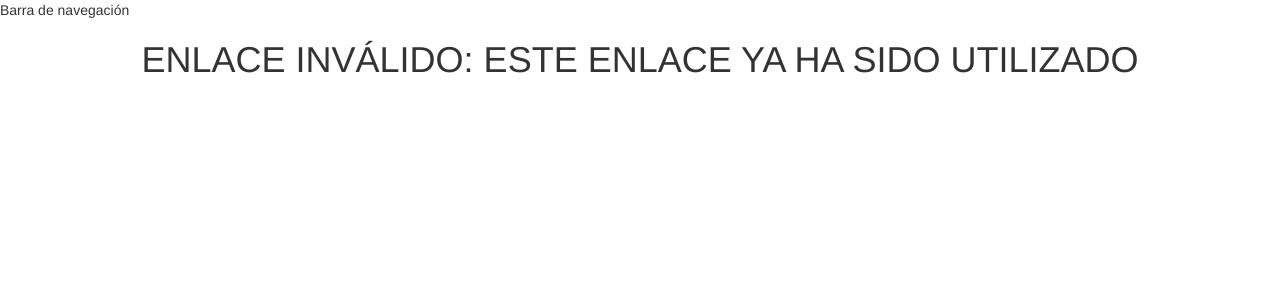
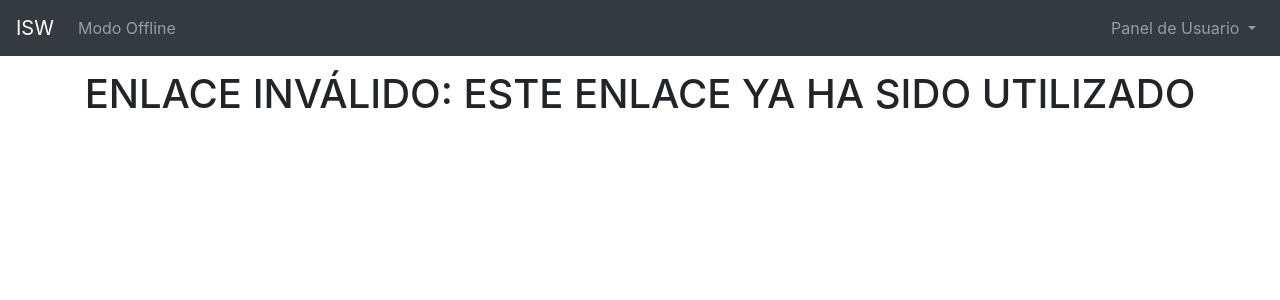
Before and after one commit to ecreyes/ISW-Django, a Django app: page /reset/1/1/ in a window 1280 px wide. Shown: the top 300 px of the page. Run offline with Django 3.2, Linux system fonts and the light colour scheme; parts of the project's set-up code (start-up, migrations or seed data) failed here and were passed over; some libraries are stand-ins or nearby versions.

Commit message:
barra de navegación implementada Issue#10

```diff
--- a/templates/base/base.html
+++ b/templates/base/base.html
@@ -3,9 +3,10 @@
 <html lang="en">
 <head>
 	<meta charset="UTF-8">
-	<link rel="stylesheet" href="https://maxcdn.bootstrapcdn.com/bootstrap/3.3.1/css/bootstrap.min.css">
-    <link rel="stylesheet" href="https://maxcdn.bootstrapcdn.com/bootstrap/3.3.1/css/bootstrap-theme.min.css">
-    <script src="https://maxcdn.bootstrapcdn.com/bootstrap/3.3.1/js/bootstrap.min.js"></script>
+	<link rel="stylesheet" href="https://stackpath.bootstrapcdn.com/bootstrap/4.1.1/css/bootstrap.min.css" integrity="sha384-WskhaSGFgHYWDcbwN70/dfYBj47jz9qbsMId/iRN3ewGhXQFZCSftd1LZCfmhktB" crossorigin="anonymous">
+	<style>
+		body { padding-top: 70px; }
+	</style>
 	{% block extrahead %} {% endblock %}
 	<title>{% block title %} {% endblock %}</title>
 </head>
@@ -21,5 +22,8 @@
 	{% endblock %}
 
 	{% block extrajs %} {% endblock %}
+<script src="https://code.jquery.com/jquery-3.3.1.slim.min.js" integrity="sha384-q8i/X+965DzO0rT7abK41JStQIAqVgRVzpbzo5smXKp4YfRvH+8abtTE1Pi6jizo" crossorigin="anonymous"></script>
+<script src="https://cdnjs.cloudflare.com/ajax/libs/popper.js/1.14.3/umd/popper.min.js" integrity="sha384-ZMP7rVo3mIykV+2+9J3UJ46jBk0WLaUAdn689aCwoqbBJiSnjAK/l8WvCWPIPm49" crossorigin="anonymous"></script>
+<script src="https://stackpath.bootstrapcdn.com/bootstrap/4.1.1/js/bootstrap.min.js" integrity="sha384-smHYKdLADwkXOn1EmN1qk/HfnUcbVRZyYmZ4qpPea6sjB/pTJ0euyQp0Mk8ck+5T" crossorigin="anonymous"></script>
 </body>
 </html>
--- a/templates/base/header.html
+++ b/templates/base/header.html
@@ -1 +1,24 @@
-<header>Barra de navegación</header>
+<header>
+	<nav class="navbar fixed-top navbar-expand-lg navbar-dark bg-dark">
+	  <a class="navbar-brand" href="#">ISW</a>
+	  <button class="navbar-toggler" type="button" data-toggle="collapse" data-target="#navbarNavDropdown" aria-controls="navbarNavDropdown" aria-expanded="false" aria-label="Toggle navigation">
+	    <span class="navbar-toggler-icon"></span>
+	  </button>
+	  <div class="collapse navbar-collapse" id="navbarNavDropdown">
+	    <ul class="navbar-nav w-100">
+	      <li class="nav-item">
+	        <a class="nav-link" href="{% url 'formulario:formulario_archivo' %}">Modo Offline</a>
+	      </li>
+	      <li class="nav-item dropdown ml-auto">
+	        <a class="nav-link dropdown-toggle" href="#" id="navbarDropdownMenuLink" data-toggle="dropdown" aria-haspopup="true" aria-expanded="false">
+	          Panel de Usuario
+	        </a>
+	        <div class="dropdown-menu dropdown-menu-right" aria-labelledby="navbarDropdownMenuLink">
+	          <a class="dropdown-item" href="{% url 'login' %}">Iniciar Sesión</a>
+	          <a class="dropdown-item" href="{% url 'usuario:registrar' %}">Registro</a>
+	        </div>
+	      </li>
+	    </ul>
+	  </div>
+	</nav>
+</header>
--- a/templates/index.html
+++ b/templates/index.html
@@ -4,6 +4,7 @@
 Login
 {% endblock %}
 {% block content %}
+<div class="container-fluid">
     <form method="post">
         {% csrf_token %}
         <div class="form-group">
@@ -15,7 +16,9 @@ Login
             <label for="username">Contrasña:</label>
             <input class="form-control" type="password" name="password">
         </div>
-    <button type='submit'>Ingresar</button>
+        <button type='submit' class="btn btn-primary">Ingresar</button>
     </form>
+</div>
+
 
 {% endblock %}﻿
```
Lines whose indentation alone changed are shown as unchanged.
